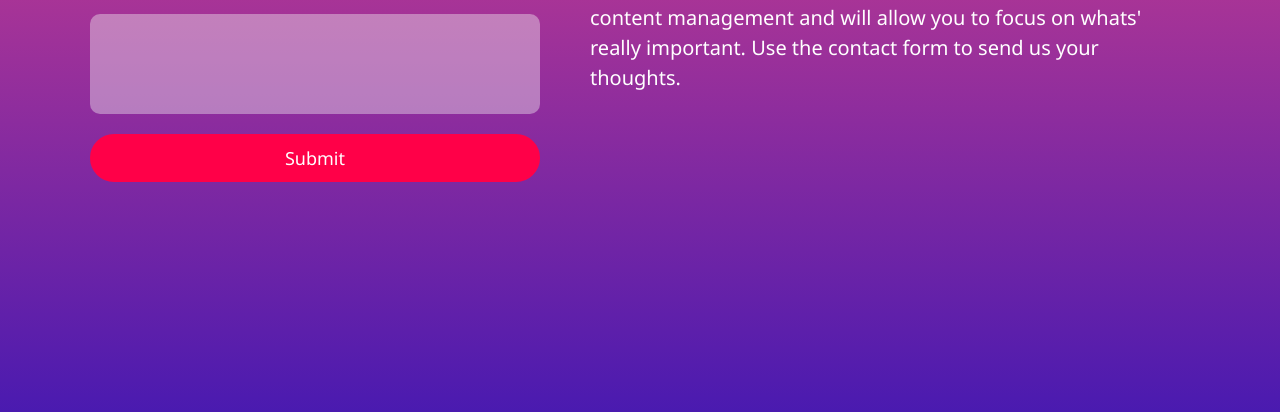
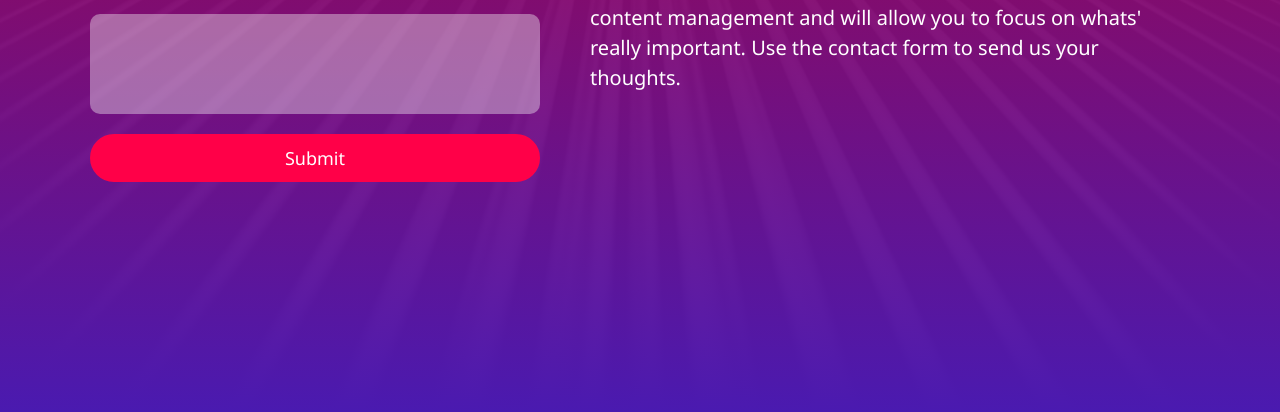
Before and after one commit to kxllshot1/bono-app-form, a plain HTML site: page index.html in a window 1280 px wide. Shown: the part 388-800 px from the top of the page. Drawn offline with Linux system fonts and the light colour scheme.

Commit message:
Fix background image URL in styles.css

```diff
--- a/styles.css
+++ b/styles.css
@@ -11,7 +11,7 @@ body {
       rgba(255, 0, 72, 0.7) 0%,
       rgba(74, 26, 176, 1) 100%
     ),
-    url("bono-landing-form/images/background.jpg") no-repeat center/cover;
+    url("background.jpg") no-repeat center/cover;
 }
 
 * {
```
